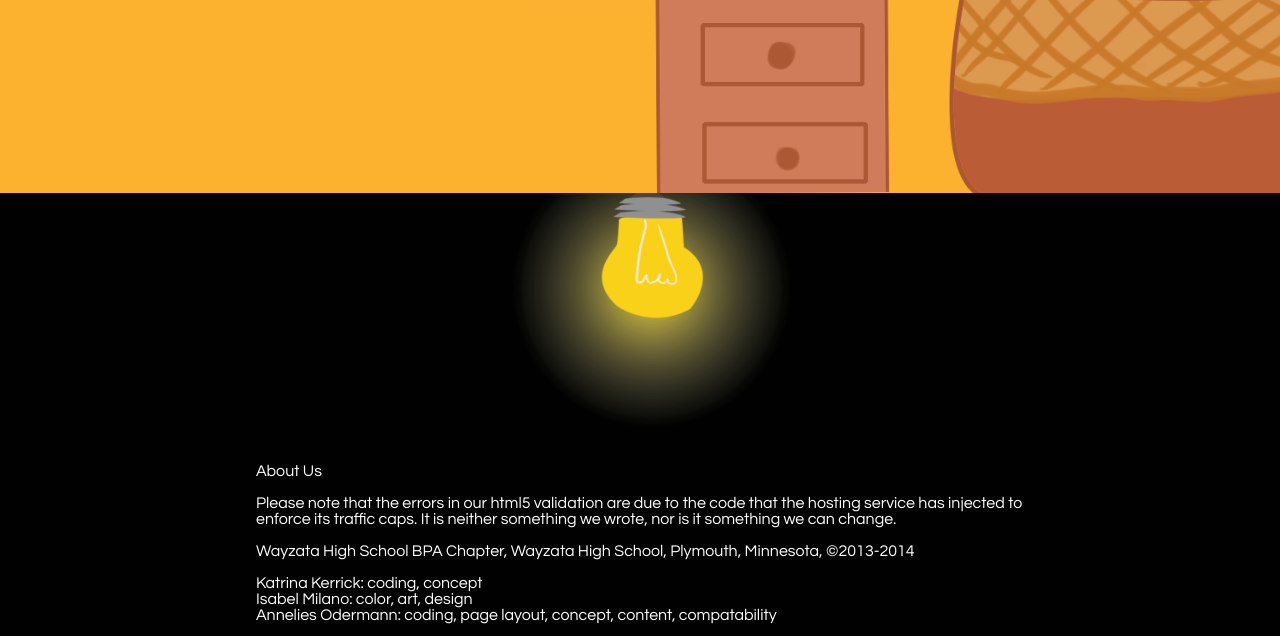
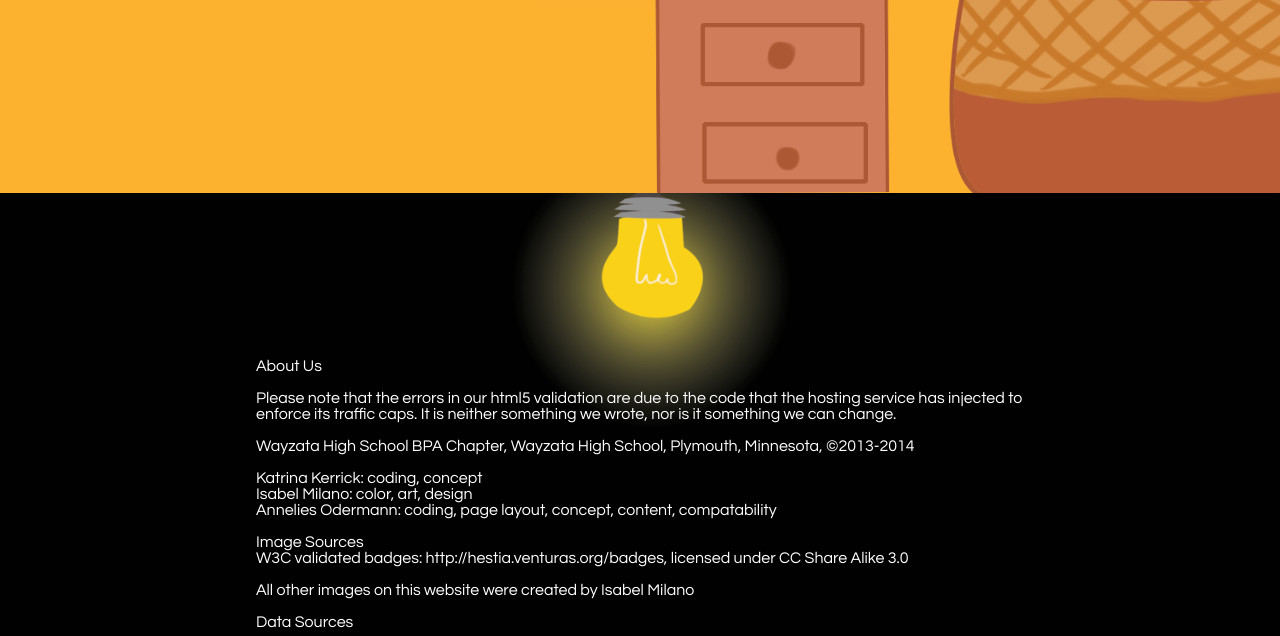
Before and after one commit to clado/bpasite2014, a plain HTML site: page index.html in a window 1280 px wide. Shown: the part 1002-1638 px from the top of the page. Drawn offline with Linux system fonts and the light colour scheme.

Commit message:
Finally got div positioning worked out. The lack of text resizing is really annoying. :/

```diff
--- a/index.html
+++ b/index.html
@@ -34,7 +34,7 @@
 		</div>
 
 		<article id="roofFloat">
-
+			<p>Welcome to our site, friends!</p>
 		</article>
 
 		<article id="bedroomFloat">
--- a/style.css
+++ b/style.css
@@ -42,8 +42,12 @@ div, img {
 	max-width: inherit;
 }
 
+article {
+	position: absolute;
+}
+
 #roofFloat {
-
+	top: 3%;
 }
 
 #bedroomFloat {
@@ -51,12 +55,13 @@ div, img {
 }
 
 #basementFloat {
-	position: absolute;
 	width: 60%;
-	bottom: 0;
+	top: 75%;
+	bottom: 2%;
 	left: 50%;
 	margin-left: -30%;
 	color: #fff;
+	overflow-y: auto;
 }
 
 #feedbackScreen {
```
